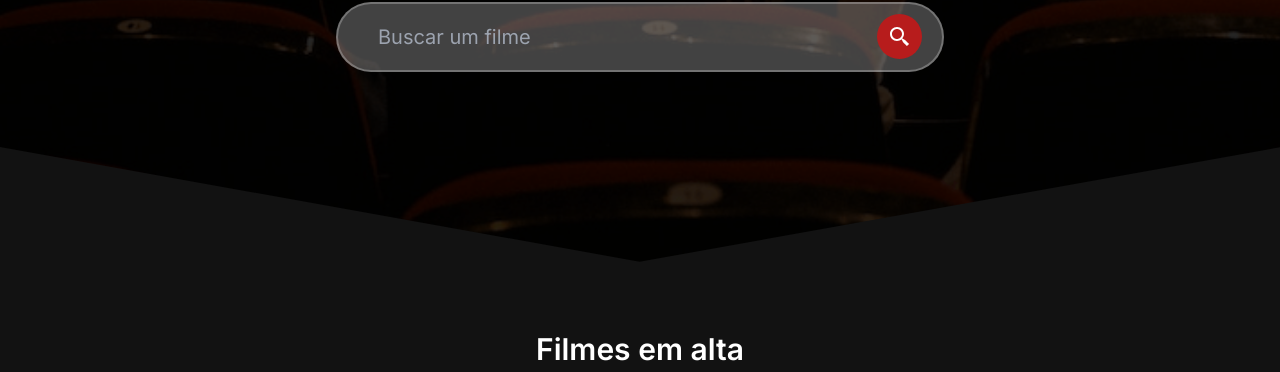
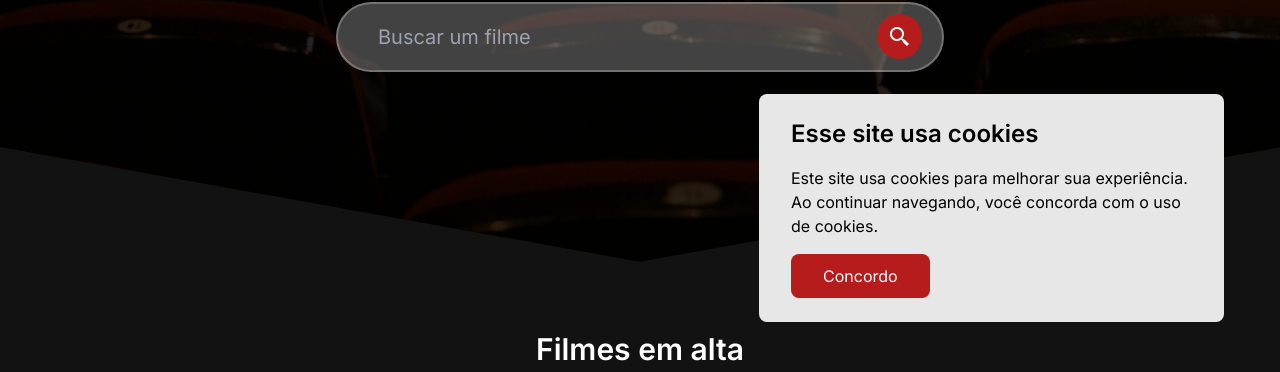
Before and after one commit to mauricio071/CineLib, a React (Vite) app: page / in a window 1280 px wide. Shown: the part 422-794 px from the top of the page. Built offline with nearby package versions, Linux system fonts and the light colour scheme; no server answers.

Commit message:
adição do banner do cookie

```diff
--- a/src/App.jsx
+++ b/src/App.jsx
@@ -1,11 +1,12 @@
-import { useState, useEffect } from 'react';
-import { Outlet, useLocation } from 'react-router-dom';
-import './App.scss';
+import { useState, useEffect } from "react";
+import { Outlet, useLocation } from "react-router-dom";
+import "./App.scss";
 import Navbar from "./components/Navbar";
 import Footer from "./components/Footer";
-import { FaArrowUp } from 'react-icons/fa6';
+import { FaArrowUp } from "react-icons/fa6";
 import "./i18n/index";
-import { useTranslation } from 'react-i18next';
+import { useTranslation } from "react-i18next";
+import CookieBanner from "./components/CookieBanner";
 
 function App() {
   const location = useLocation();
@@ -24,7 +25,7 @@ function App() {
   const scrollToTop = () => {
     window.scrollTo({
       top: 0,
-      behavior: 'smooth'
+      behavior: "smooth",
     });
   };
 
@@ -60,6 +61,7 @@ function App() {
       >
         <FaArrowUp />
       </button>
+      <CookieBanner />
       <Footer />
     </>
   );
--- /dev/null
+++ b/src/components/CookieBanner/CookieBanner.scss
@@ -0,0 +1,23 @@
+.cookie-banner {
+  @apply w-full fixed bottom-0 bg-[#e7e7e7] z-30  py-6 px-8 flex flex-col items-center gap-4;
+
+  @screen lg {
+    @apply max-w-[465px] right-14 bottom-14 rounded-lg items-start;
+  }
+
+  h3 {
+    @apply text-2xl font-bold;
+  }
+
+  p {
+    @apply max-w-lg text-center lg:text-start;
+  }
+
+  button {
+    @apply bg-primary text-white py-2.5 px-8 rounded-lg duration-300 lg:self-start;
+
+    &:hover {
+      @apply bg-[#9e1717];
+    }
+  }
+}
--- /dev/null
+++ b/src/components/CookieBanner/index.jsx
@@ -0,0 +1,37 @@
+import { useEffect, useState } from "react";
+import "./CookieBanner.scss";
+
+function CookieBanner() {
+  const [showBanner, setShowBanner] = useState(null);
+
+  useEffect(() => {
+    const hasCookie = localStorage.getItem("cinelib-cookie");
+    setShowBanner(!hasCookie);
+  }, []);
+
+  const setCookie = () => {
+    localStorage.setItem("cinelib-cookie", true);
+    setShowBanner(false);
+  };
+
+  if (showBanner === null) {
+    return null;
+  }
+
+  return (
+    <>
+      {showBanner && (
+        <div className="cookie-banner">
+          <h3>Esse site usa cookies</h3>
+          <p>
+            Este site usa cookies para melhorar sua experiência. Ao continuar
+            navegando, você concorda com o uso de cookies.
+          </p>
+          <button onClick={setCookie}>Concordo</button>
+        </div>
+      )}
+    </>
+  );
+}
+
+export default CookieBanner;
```
Also changed, not shown: 1 other file (tests, documents, lock files or other folders).
